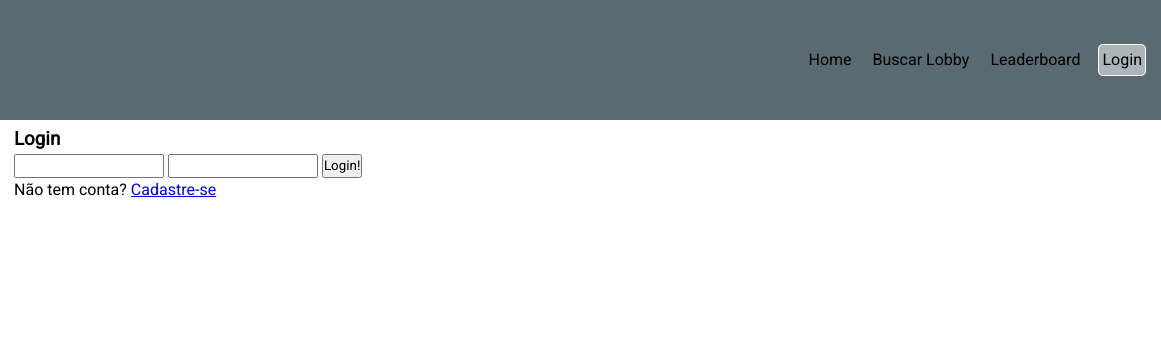
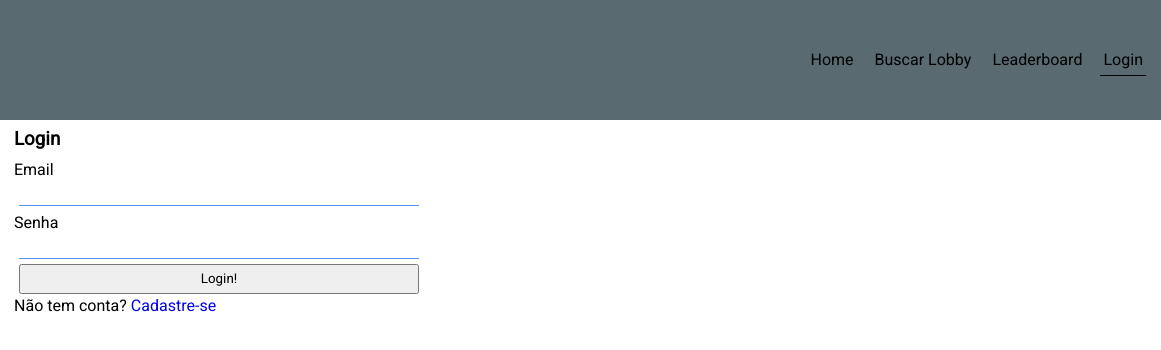
Before and after one commit to KaiqueFigu1/R6CC---Projeto-individual, a website: page public/login.html in a window 1280 px wide. Shown: the full height of the page, 119-1280 px from the left. Drawn offline with Linux system fonts and the light colour scheme.

Commit message:
Estilizando formularios e botoes

```diff
--- a/public/css/main.css
+++ b/public/css/main.css
@@ -5,11 +5,43 @@
     padding: 0;
     box-sizing: border-box;
     font-family: 'Heebo', sans-serif;
+    text-decoration: none;
 }
 
 main{
     width: 80%;
     margin: auto;
+    padding: 5px;
+}
+
+form ul{
+    list-style: none;
+    margin-bottom: 5px;
+    width: 400px;
+}
+
+form ul li{
+    margin-top: 5px;
+}
+
+form ul li input{
+    margin-left: 5px;
+    width: 400px;
+    padding: 1px 2px 0px 2px;
+    border: none;
+    border-bottom: 1px  solid #5691ff;
+}
+
+form .btn{
+    width: 400px;
+    margin-left: 5px;
+}
+
+form .btn:hover{
+    background-color:rgb(48, 250, 29);
+    border-radius: 5px;
+    color: #ffffff;
+    cursor: pointer;
     padding: 5px;
 }
 
@@ -19,7 +51,6 @@ main{
     padding: 15px;
     align-items: center;
     height: 15vh;
-    width: 100vw;
     background-color: #596a71;
 }
 
@@ -36,29 +67,23 @@ main{
     margin-left: 15px;
 }
 
-.menu ul li a{
+.btn{
     transition: .3s;
     text-decoration: none;
     color: black;
     padding: 3px;
 }
 
-.menu ul li a:hover{
+.btn:hover{
     background-color:rgba(255, 255, 255, 1);
     border: 1px solid #ffffff;
     border-radius: 5px;
+    cursor: pointer;
+    padding: 5px;
 }
 
 .on{
-    background-color:rgba(255, 255, 255, .5);
-    border: 1px solid #ffffff;
-    border-radius: 5px;
-}
-
-.on:hover{
-    background-color:rgba(255, 255, 255, 1);
-    border: 1px solid #ffffff;
-    border-radius: 5px;
+    border-bottom: 1px solid black;
 }
 
 .alert{
--- a/public/login.html
+++ b/public/login.html
@@ -14,10 +14,10 @@
             </div>
             <div>
                 <ul>
-                    <li><a href="/">Home</a></li>
-                    <li><a href="/lobby">Buscar Lobby</a></li>
-                    <li><a href="/leaderboard">Leaderboard</a></li>
-                    <li><a class="on" href="/login">Login</a></li>
+                    <li><a href="/" class="btn">Home</a></li>
+                    <li><a href="/lobby" class="btn">Buscar Lobby</a></li>
+                    <li><a href="/leaderboard" class="btn">Leaderboard</a></li>
+                    <li><a href="/login" class="on btn">Login</a></li>
                 </ul>
             </div>
         </div>
@@ -26,9 +26,11 @@
     <main>
         <h3>Login</h3>
         <form method="POST" action="/user/login">
-            <input type="email" name="email">
-            <input type="password" name="password">
-            <button type="submit">Login!</button>
+            <ul>
+                <li><label for="email">Email</label><input id="email" type="email" name="email"></li>
+                <li><label for="password">Senha</label><input id="password" type="password" name="password"></li>
+            </ul>
+            <button type="submit" class="btn">Login!</button>
         </form>
         <div>
             <p>Não tem conta? <a href="/cadastro">Cadastre-se</a></p>
```
Also changed, not shown: public/cadastro.html (+8 -8 lines), public/index.html (+4 -4 lines), public/leaderboard.html (+4 -4 lines), public/lobby.html (+4 -4 lines).
